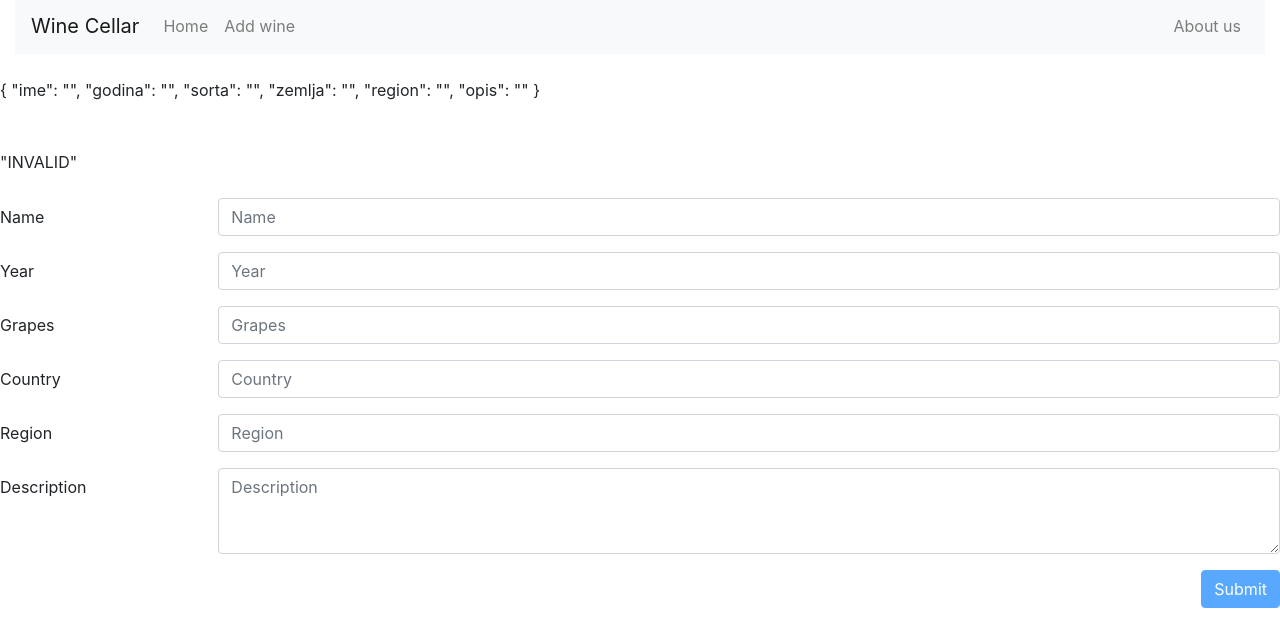
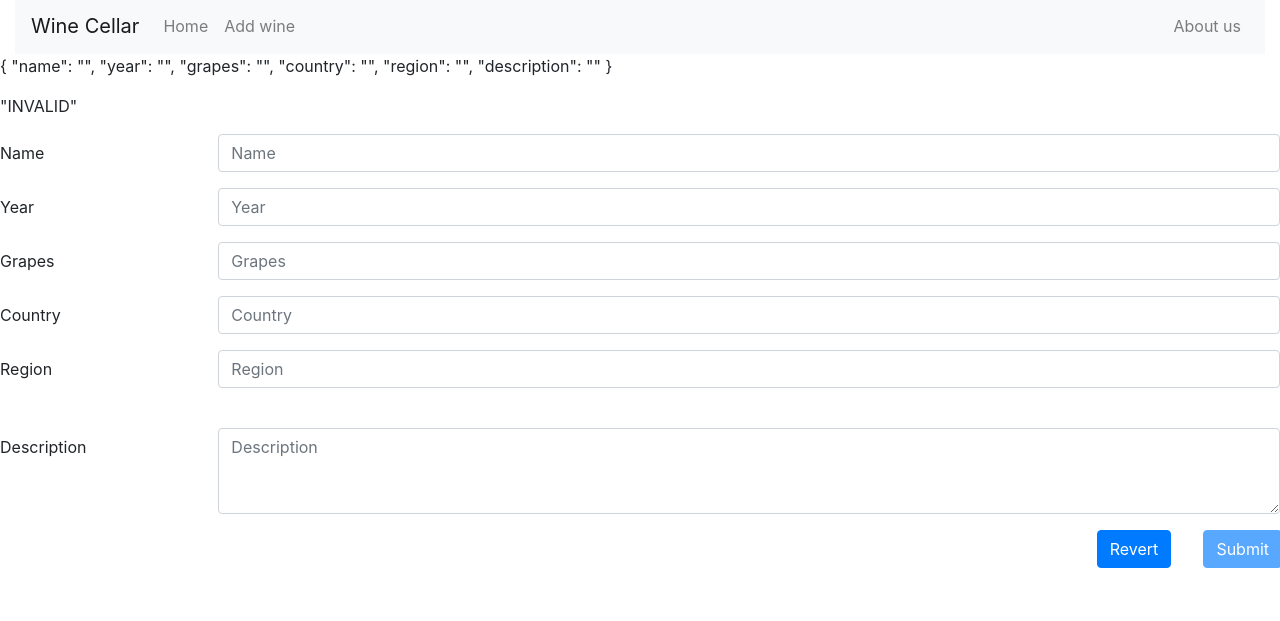
Before and after one commit to Scribtor/ngV2, an Angular app: page /wines/add in a window 1280 px wide. Shown: the part 302-923 px from the top of the page. After the commit the page ends 886 px from the top, so only its background shows below. Built offline with nearby package versions, Linux system fonts and the light colour scheme.

Commit message:
ReactiveForm/CustomValidation.Working

```diff
--- a/src/app/app.module.ts
+++ b/src/app/app.module.ts
@@ -10,8 +10,7 @@ import { EditWineComponent } from './wine/edit-wine/edit-wine.component';
 import { SearchFormComponent } from './wine/search-form/search-form.component';
 import { TableComponent } from './wine/table/table.component';
 import { PaginationComponent } from './wine/pagination/pagination.component';
-import { FormsModule } from '@angular/forms';
-import { ReactiveFormsModule } from '@angular/forms';
+import { FormsModule, ReactiveFormsModule } from '@angular/forms';
 
 
 @NgModule({
--- a/src/app/wine/edit-wine/edit-wine.component.html
+++ b/src/app/wine/edit-wine/edit-wine.component.html
@@ -1,20 +1,11 @@
-<br>
-
-{{ vinoForm.value | json }}
-<br>
-<br>
-<br>
-
-{{ vinoForm.status | json }}
-<br>
-<br>
-
-<form [formGroup]="vinoForm" (submit)="onSubmit()">
+<p>{{ vinoForm.value | json }}</p>
+<p>{{ vinoForm.status | json }}</p>
+<form [formGroup]="vinoForm" (submit)="onSubmit()" novalidate>
 	<div class="form-group row">
 		<label for="name" class="col-2 col-form-label">Name</label>
 		<div class="col-10">
 			<input class="form-control" type="text" id="name" placeholder="Name" name="name"
-			formControlName="ime">
+			formControlName="name">
             <!-- <small>Wine name is required</small> -->
             <!-- <small>Wine name is required, and must be at least 2 characters long</small> -->
 		</div>
@@ -23,8 +14,8 @@
 	<div class="form-group row">
 		<label for="year" class="col-2 col-form-label">Year</label>
 		<div class="col-10">
-			<input class="form-control" type="number" id="year" placeholder="Year" name="year" required
-			formControlName="godina">
+			<input class="form-control" type="number" id="year" placeholder="Year" name="year"
+			formControlName="year">
 			 <!-- <small>This field is required</small> -->
 		</div>
 	</div>
@@ -32,8 +23,8 @@
 	<div class="form-group row">
 		<label for="year" class="col-2 col-form-label">Grapes</label>
 		<div class="col-10">
-			<input class="form-control" type="text" id="grapes" placeholder="Grapes" name="grapes" required
-			formControlName="sorta">
+			<input class="form-control" type="text" id="grapes" placeholder="Grapes" name="grapes"
+			formControlName="grapes">
 			 <!-- <small>This field is required</small> -->
 		</div>
 	</div>
@@ -41,8 +32,8 @@
 	<div class="form-group row">
 		<label for="country" class="col-2 col-form-label">Country</label>
 		<div class="col-10">
-			<input class="form-control" type="text" id="country" placeholder="Country" name="country" required
-			formControlName="zemlja">
+			<input class="form-control" type="text" id="country" placeholder="Country" name="country"
+			formControlName="country">
 			 <!-- <small>This field is required</small> -->
 		</div>
 	</div>
@@ -50,25 +41,44 @@
 	<div class="form-group row">
 		<label for="region" class="col-2 col-form-label">Region</label>
 		<div class="col-10">
-			<input class="form-control" type="text" id="region" placeholder="Region"  name="region" required
+			<input class="form-control" type="password" id="region" placeholder="Region"  name="region"
 			formControlName="region">
-			 <small class="text-danger" *ngIf="vinoForm.controls.region.touched && !hasNumUpLow(vinoForm.controls.region.value)">This field is required</small>
+			 <small class="text-danger" *ngIf="vinoForm.controls.region.touched && vinoForm.controls.region.errors?.required">This field is required</small>
+			 <br>
+			 <small class="text-danger" *ngIf="vinoForm.controls.region.touched && !hasNumUpLow(vinoForm.controls.region.value)">This field must contain a lowercase, uppercase and a number</small>
 		</div>
 	</div>
+
+	<!-- <div class="form-group row">
+		<label for="Rregion" class="col-2 col-form-label">Retype region</label>
+		<div class="col-10">
+			<input class="form-control" type="password" id="Rregion" placeholder="Retype region"  name="Rregion" required
+			formControlName="Rregion">
+			 <small class="text-danger"
+			 *ngIf="vinoForm.controls.Rregion.touched &&
+			 vinoForm.controls.Rregion.errors?.required"
+			 >This field is required</small>
+			 <br>
+			 <small class="text-danger"
+			 *ngIf="vinoForm.controls.Rregion.touched && !(vinoForm.controls.Rregion.value===vinoForm.controls.region.value)"
+			 >Fields: Region and Retype region must be equal</small>
+		</div>
+	</div> -->
 
 	<div class="form-group row">
 		<label for="description" class="col-2 col-form-label">Description</label>
 		<div class="col-10">
 			<textarea class="form-control" rows="3" id="description" placeholder="Description" name="description" required
-			formControlName="opis"></textarea>
+			formControlName="description"></textarea>
 			 <!-- <small>This field is required</small> -->
 		</div>
 	</div>
-
 	<div class="form-group row float-right">
-		<div class="col-12">
-			<button class="btn btn-primary " type="submit"
-			[disabled]="vinoForm.invalid">Submit</button>
+		<div class="col-6">
+			<button class="btn btn-primary " (click)="onRevert()" type="button">Revert</button>
+		</div>
+		<div class="col-6">
+			<button class="btn btn-primary " id=btn1 type="submit" [disabled]="!(this.hasNumUpLow(this.vinoForm.controls.region.value))||this.vinoForm.invalid">Submit</button>
 		</div>
 	</div>
 
--- a/src/app/wine/edit-wine/edit-wine.component.ts
+++ b/src/app/wine/edit-wine/edit-wine.component.ts
@@ -1,7 +1,8 @@
 import { Component, OnInit } from '@angular/core';
 import { Router } from '@angular/router';
-import { Wine } from '../model/wine.model';
-import { FormGroup,FormBuilder, Validators, NG_VALIDATORS } from "@angular/forms";
+// import { Wine } from '../model/wine.model';
+import { FormGroup,FormBuilder, Validators } from "@angular/forms";
+import { Wine } from '../model/wine.model'
 @Component({
   selector: 'wcellar-edit-wine',
   templateUrl: './edit-wine.component.html',
@@ -28,50 +29,68 @@ export class EditWineComponent implements OnInit {
   }
   ngOnInit(): void {
     // console.log(this.vino);
-    console.log(this.hasNumUpLow('PERA1Dc'));
+    console.log(this.hasNumUpLow('PERA1C'));
+    console.log(this.vinoForm.status);
+
   }
   onSubmit()
   {
+    this.vino=this.vinoForm.value;
     // console.log(JSON.stringify(this.vino));
-    console.log(this.vinoForm.value);
+    console.log(this.vino);
     this.vinoForm.reset();
-
-
-
-
+  }
+  onRevert()
+  {
+    this.vinoForm.patchValue(this.vino);
   }
   makeForm()
   {
     this.vinoForm=this.fb.group(
       {
-        ime:['',[Validators.required,Validators.minLength(2)]],
-        godina:['',[Validators.min(1900),Validators.max(2020)]],
-        sorta:['',[Validators.required]],
-        zemlja:['',[Validators.required]],
+        name:['',[Validators.required,Validators.minLength(2)]],
+        year:['',[Validators.required,Validators.min(1900),Validators.max(2020)]],
+        grapes:['',[Validators.required]],
+        country:['',[Validators.required]],
         region:['',[Validators.required]],
-        opis:['',[Validators.required]]
+        description:['',[Validators.required]]
       })
   }
   hasNumUpLow(p:string):boolean
   {
+    if (p==null || p=="") {
+      return false;
+    }
     let flagNum:boolean=false;
     let flagUp:boolean=false;
     let flagLow:boolean=false;
+
     for (let i = 0; i < p.length; i++)
     {
       let x = Number(p[i])
       if (x) {
         flagNum=true;
+        continue;
       } else if (p[i]==p[i].toUpperCase())
       {
         flagUp=true;
+        continue;
       }
       else if(p[i]===p[i].toLowerCase())
       {
         flagLow=true;
+        continue;
       }
     }
     return flagNum && flagUp && flagLow;
   }
+  // refreshBtn()
+  // {
+  //   let btn:HTMLButtonElement=document.getElementById('btn1') as HTMLButtonElement;
+  //   console.log(this.vinoForm.invalid);
+  //   console.log(this.hasNumUpLow(this.vinoForm.controls.region.value));
+  //   console.log(this.vinoForm.controls.region.value);
+  //   btn.disabled=!(this.hasNumUpLow(this.vinoForm.controls.region.value))||this.vinoForm.invalid;
+  // }
 }
 // Importovan ruter zbog navigacije
```
